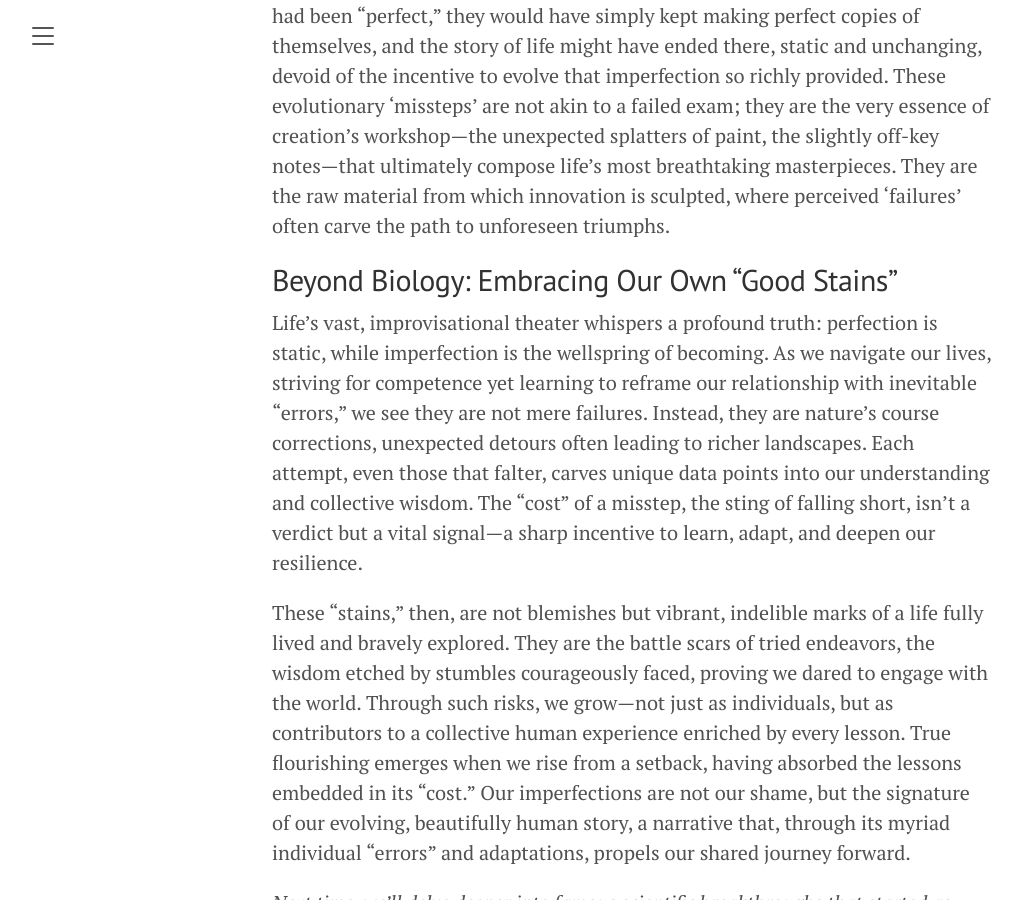
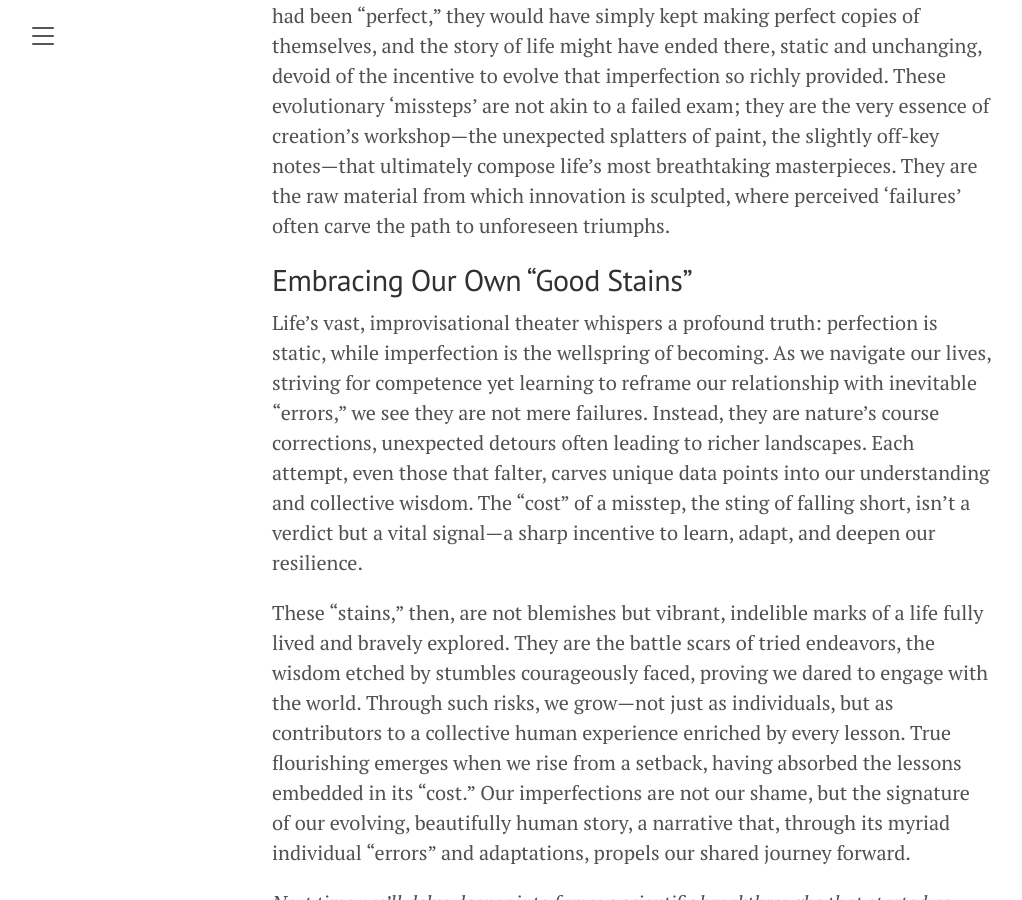
Before and after one commit to anupam128/anupam128.github.io, a Jekyll site: the page built from _posts/2025-05-28-blots-1.md, in a window 1280 px wide and 900 px high, scrolled down 5033 px. Shown: the whole window, without its empty margins (8-1030 px from the left). Built offline with Jekyll 4.4.1, drawn with Linux system fonts in a browser that asks for light colours.

Commit message:
Update 2025-05-28-blots-1.md

```diff
--- a/_posts/2025-05-28-blots-1.md
+++ b/_posts/2025-05-28-blots-1.md
@@ -47,7 +47,7 @@ And consider the astonishing story of the Antarctic icefish, navigating waters s
 
 Each species, each individual, is a living library of such stories, a testament to a long and winding lineage of successful imperfections. If the original replicators had been "perfect," they would have simply kept making perfect copies of themselves, and the story of life might have ended there, static and unchanging, devoid of the incentive to evolve that imperfection so richly provided. These evolutionary 'missteps' are not akin to a failed exam; they are the very essence of creation's workshop—the unexpected splatters of paint, the slightly off-key notes—that ultimately compose life's most breathtaking masterpieces. They are the raw material from which innovation is sculpted, where perceived 'failures' often carve the path to unforeseen triumphs.
 
-## Beyond Biology: Embracing Our Own "Good Stains"
+## Embracing Our Own "Good Stains"
 
 Life's vast, improvisational theater whispers a profound truth: perfection is static, while imperfection is the wellspring of becoming. As we navigate our lives, striving for competence yet learning to reframe our relationship with inevitable "errors," we see they are not mere failures. Instead, they are nature's course corrections, unexpected detours often leading to richer landscapes. Each attempt, even those that falter, carves unique data points into our understanding and collective wisdom. The "cost" of a misstep, the sting of falling short, isn't a verdict but a vital signal—a sharp incentive to learn, adapt, and deepen our resilience.
 
```
